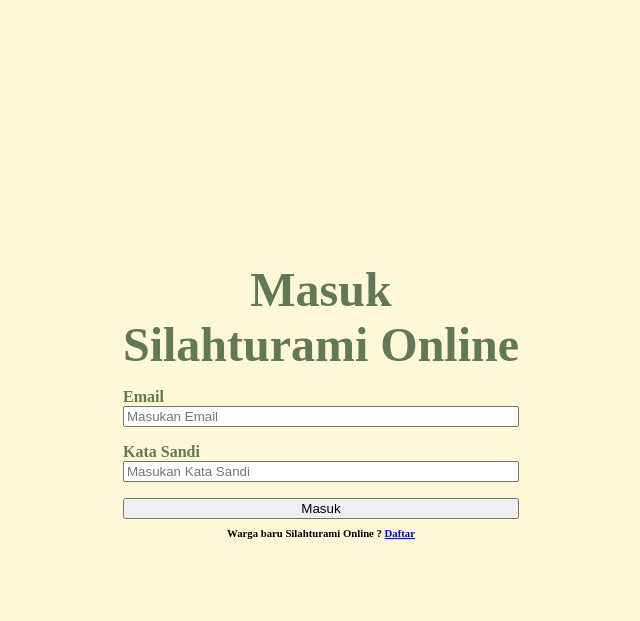
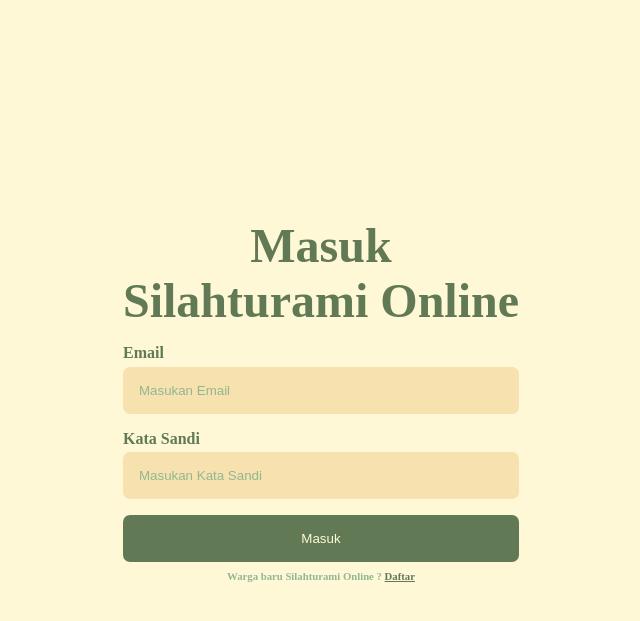
Before and after one commit to MrHermes/Pemrograman-Web-08, a PHP site: page / in a window 1280 px wide. Shown: the top 621 px of the page, without its empty margins (319-959 px from the left). Run offline with PHP 8.4, Linux system fonts and the light colour scheme.

Commit message:
fix: css

```diff
--- a/style.css
+++ b/style.css
@@ -30,6 +30,7 @@ h1{
 h6{
     text-align: center;
     margin: 0;
+    color: #91B891;
 }
 
 label{
@@ -37,9 +38,28 @@ label{
     font-weight: 700;
     color: #617A55;
     margin-top: 1rem;
+    margin-bottom: 0.3rem;
+}
+
+form input{
+    background-color: #F7E1AE;
+    border-style: hidden;
+    border-radius: 7px;
+    padding: 1rem;
+}
+
+::placeholder{
+    color: #91B891;
+    opacity: 1;
 }
 
 form .submit{
     margin-top: 1rem;
     margin-bottom: 0.5rem;
+    color: #FFF8D6;
+    background-color: #617A55;
 }
+
+a:link, a:visited, a:hover, a:active{
+    color: #617A55;
+}
```
